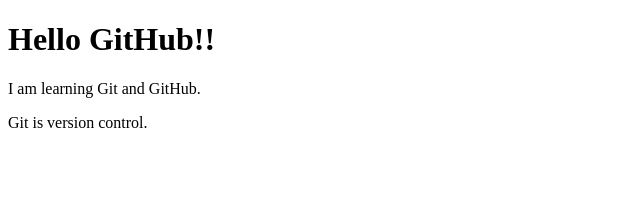
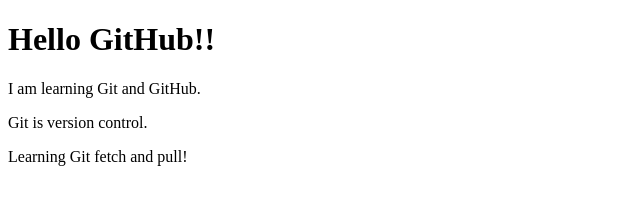
Before and after one commit to ArpitaSamanta10/git-learning, a plain HTML site: page index.html in a window 1280 px wide. Shown: the whole page, without its empty margins (0-640 px from the left). Drawn offline with Linux system fonts and the light colour scheme.

Commit message:
learning fetch and pull

```diff
--- a/index.html
+++ b/index.html
@@ -7,5 +7,6 @@
     <h1>Hello GitHub!!</h1>
     <p>I am learning Git and GitHub.</p>
     <p>Git is version control.</p>
+    <p>Learning Git fetch and pull!</p>
 </body>
 </html>
```
